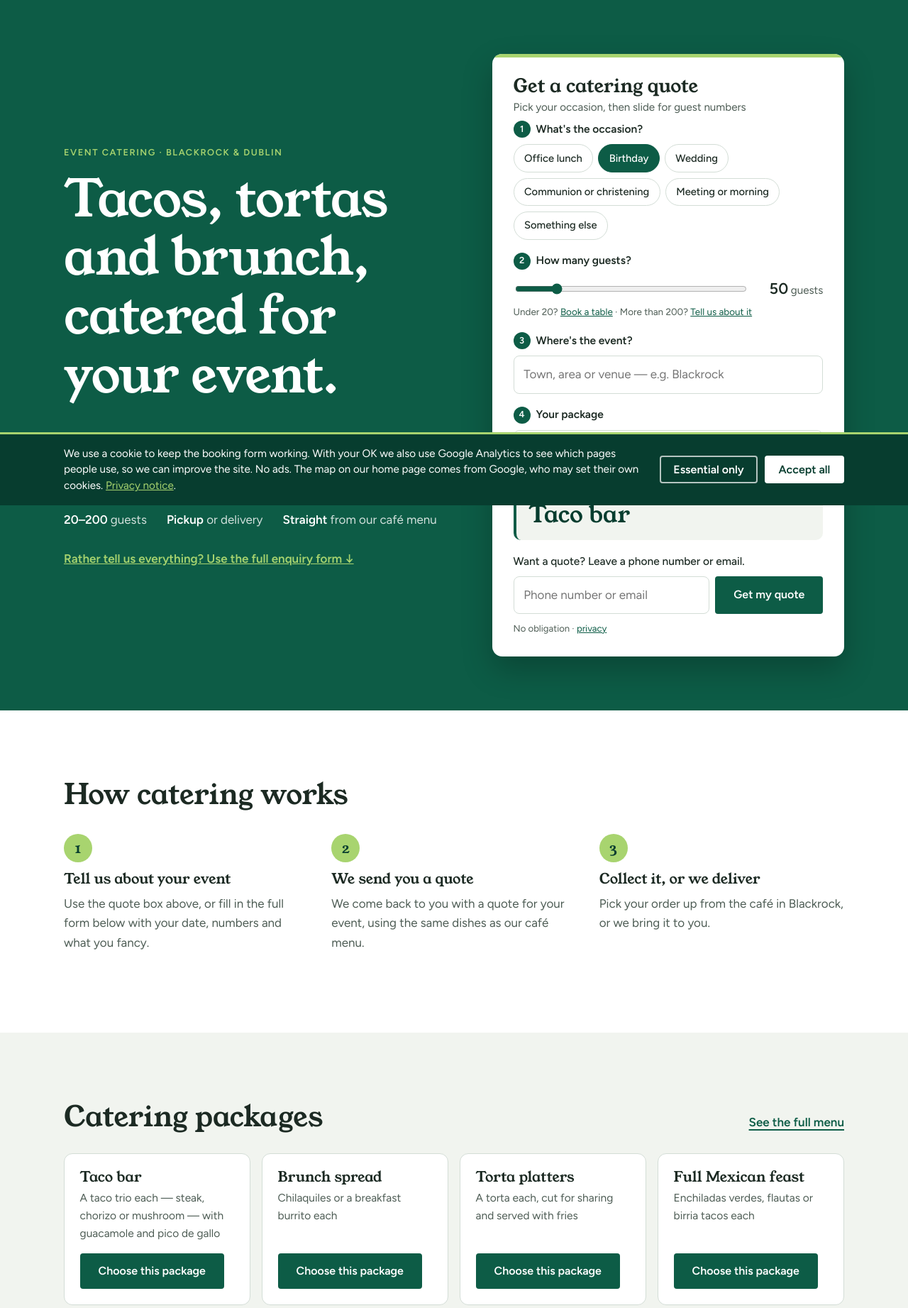
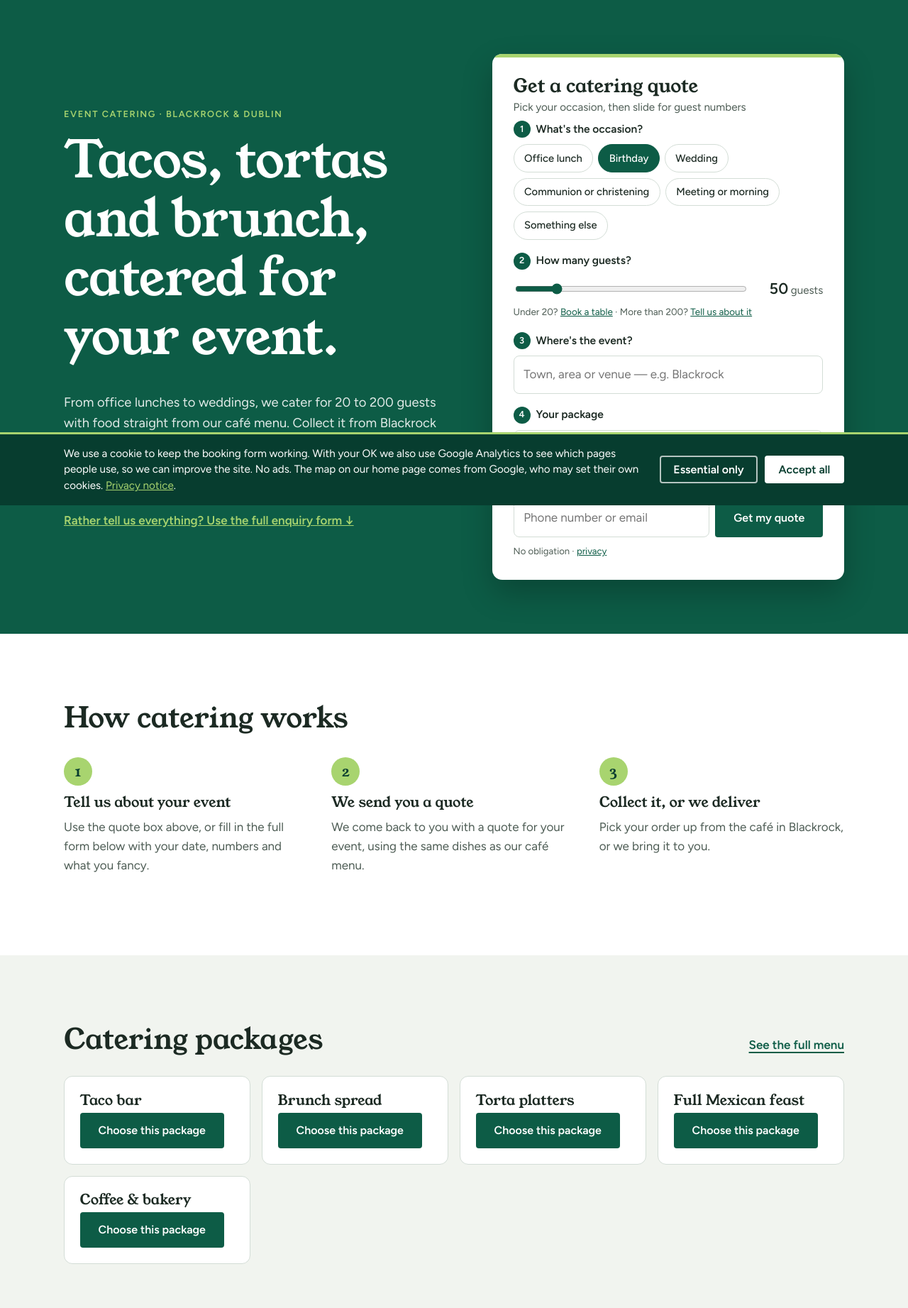
Before and after one commit to Nicholasrooney/cilantrocafe.ie, a PHP site: page /event-catering.php in a window 1280 px wide. Shown: the part 88-1931 px from the top of the page at 71% size. Run offline with PHP 8.4, Linux system fonts and the light colour scheme.

Commit message:
Remove the result box from the quote card and the package blurbs
The "Your package" box is gone from the quote card entirely, so the card
runs straight from occasion, guests and location to the package choice
and the contact field. The package cards below now show just the name
and the button.

Everything the box needed went with it: the price and name spans, the
script that filled them, the $cardPackage/$cardPrice/$cardTotal
variables, and the .pc-result, .pc-price, .pc-total and
.package-includes styles.

Worth knowing: the card no longer has anywhere to show a price, so
turning $site['show_prices'] back on will put prices on the package
cards and the full form but not on the quote card.

Checked on the page: steps still read 1–4, the guest slider updates, the
occasion still picks a package, "Choose this package" still sets it, and
the console is clean. 216 tests pass.

Co-Authored-By: Claude Opus 5 <noreply@anthropic.com>

```diff
--- a/css/style.css
+++ b/css/style.css
@@ -852,30 +852,6 @@ a:hover { color: var(--fascia-deep); }
 }
 .pc-select:focus { border-color: var(--fascia); outline: none; }
 
-.pc-result {
-  margin: 1.2rem 0 0;
-  padding: 1rem 1.1rem;
-  background: var(--wall);
-  border-left: 4px solid var(--fascia);
-  border-radius: 10px;
-}
-.pc-result-label {
-  display: block;
-  font-size: 0.76rem;
-  font-weight: 600;
-  letter-spacing: 0.09em;
-  text-transform: uppercase;
-  color: var(--muted);
-}
-.pc-price {
-  display: block;
-  font-family: var(--serif);
-  font-size: 2.05rem;
-  line-height: 1.15;
-  color: var(--fascia-deep);
-}
-.pc-price small { font-family: var(--sans); font-size: 0.95rem; color: var(--muted); }
-.pc-total { display: block; margin-top: 0.1rem; font-weight: 600; }
 
 .pc-capture { margin-top: 1.15rem; }
 .pc-prompt { display: block; margin: 0 0 0.5rem; font-weight: 500; font-size: 0.97rem; }
@@ -953,7 +929,6 @@ a:hover { color: var(--fascia-deep); }
   padding: 1.35rem;
 }
 .package-card h3 { margin-bottom: 0.35rem; }
-.package-includes { color: var(--muted); font-size: 0.97rem; flex: 1; }
 .package-price { margin: 0.25rem 0 1rem; }
 .package-price strong { font-family: var(--serif); font-size: 1.45rem; font-weight: 400; color: var(--fascia-deep); }
 .package-card .btn { align-self: flex-start; }
--- a/event-catering.php
+++ b/event-catering.php
@@ -73,9 +73,6 @@ function cat_error_attrs(array $errors, string $field): string
     return isset($errors[$field]) ? ' aria-invalid="true" aria-describedby="' . e($field) . '-error"' : '';
 }
 
-$cardPackage = $cat_packages[$cat_card['package']] ?? reset($cat_packages);
-$cardPrice   = $cardPackage['price'];
-$cardTotal   = catering_estimate($cardPrice, (int) $cat_card['guests']);
 ?>
 
 <section class="catering-hero" id="price" aria-labelledby="catering-title">
@@ -155,26 +152,6 @@ $cardTotal   = catering_estimate($cardPrice, (int) $cat_card['guests']);
                 </select>
             </div>
 
-            <div class="pc-result" aria-live="polite">
-                <?php if (show_prices()): ?>
-                    <span class="pc-result-label">Starting price</span>
-                    <span class="pc-price" data-pc-price>
-                        <?php if ($cardPrice === null): ?>
-                            Price on request
-                        <?php else: ?>
-                            <?= e(catering_money($cardPrice)) ?> <small>per person</small>
-                        <?php endif; ?>
-                    </span>
-                    <span class="pc-total" data-pc-total>
-                        <?php if ($cardTotal !== null): ?>
-                            around <?= e(catering_money((float) $cardTotal, false)) ?> for <?= (int) $cat_card['guests'] ?> guests
-                        <?php endif; ?>
-                    </span>
-                <?php else: ?>
-                    <span class="pc-result-label">Your package</span>
-                    <span class="pc-price" data-pc-name><?= e($cardPackage['name']) ?></span>
-                <?php endif; ?>
-            </div>
 
             <div class="pc-capture">
                 <?php if ($cat_sent && ($cat_sent['source'] ?? '') === 'price_card'): ?>
@@ -243,7 +220,6 @@ $cardTotal   = catering_estimate($cardPrice, (int) $cat_card['guests']);
             <?php foreach ($cat_packages as $key => $pkg): ?>
                 <li class="package-card">
                     <h3><?= e($pkg['name']) ?></h3>
-                    <p class="package-includes"><?= e($pkg['includes']) ?></p>
                     <?php if (show_prices()): ?>
                         <p class="package-price">
                             <?php if ($pkg['price'] === null): ?>
--- a/js/main.js
+++ b/js/main.js
@@ -336,9 +336,8 @@ function cookieChoice(set) {
   }
 })();
 
-// Catering price card: the live price, straight from the menu-linked figures
-// the server printed onto each package option. Works as a plain form without
-// this; the script just keeps the price in step as people choose.
+// Catering quote card: keeps the guest count in step, and lines the package
+// up with the occasion. Works as a plain form without any of this.
 (function () {
   var card = document.querySelector('[data-price-card]');
   if (!card) return;
@@ -346,39 +345,12 @@ function cookieChoice(set) {
   var range   = card.querySelector('.pc-range');
   var select  = card.querySelector('.pc-select');
   var guestEl = card.querySelector('[data-pc-guests]');
-  var priceEl = card.querySelector('[data-pc-price]');
-  var totalEl = card.querySelector('[data-pc-total]');
-  var nameEl  = card.querySelector('[data-pc-name]');
   if (!range || !select) return;
-
-  function euro(n, cents) {
-    return '€' + n.toLocaleString('en-IE', {
-      minimumFractionDigits: cents ? 2 : 0,
-      maximumFractionDigits: cents ? 2 : 0
-    });
-  }
 
   function update() {
     var guests = parseInt(range.value, 10) || 0;
-    var opt    = select.options[select.selectedIndex];
-    var price  = parseFloat(opt && opt.dataset.price);
-
     if (guestEl) guestEl.textContent = guests;
     range.setAttribute('aria-valuetext', guests + ' guests');
-    if (nameEl && opt) nameEl.textContent = opt.textContent.trim();
-
-    // Prices switched off in config: the card names the package instead.
-    if (!priceEl) return;
-
-    if (isNaN(price)) {
-      priceEl.textContent = 'Price on request';
-      totalEl.textContent = '';
-      return;
-    }
-
-    priceEl.innerHTML = euro(price, true) + ' <small>per person</small>';
-    // Same rounding as the server: nearest €5, because it is an estimate.
-    totalEl.textContent = 'around ' + euro(Math.round((price * guests) / 5) * 5, false) + ' for ' + guests + ' guests';
   }
 
   card.addEventListener('change', function (e) {
@@ -389,12 +361,11 @@ function cookieChoice(set) {
   });
   range.addEventListener('input', update);
 
-  // "Price this package" buttons further down the page.
+  // "Choose this package" buttons further down the page.
   document.addEventListener('click', function (e) {
     var btn = e.target.closest('[data-price-package]');
     if (!btn) return;
     select.value = btn.dataset.pricePackage;
-    update();
   });
 
   update();
```
